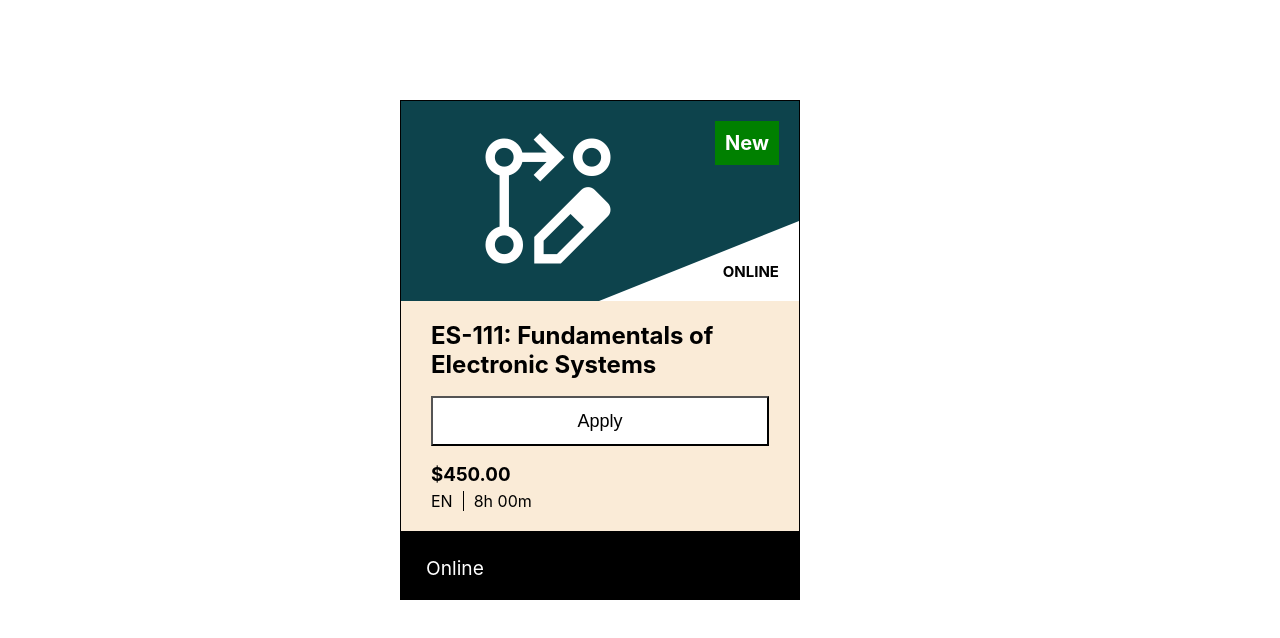
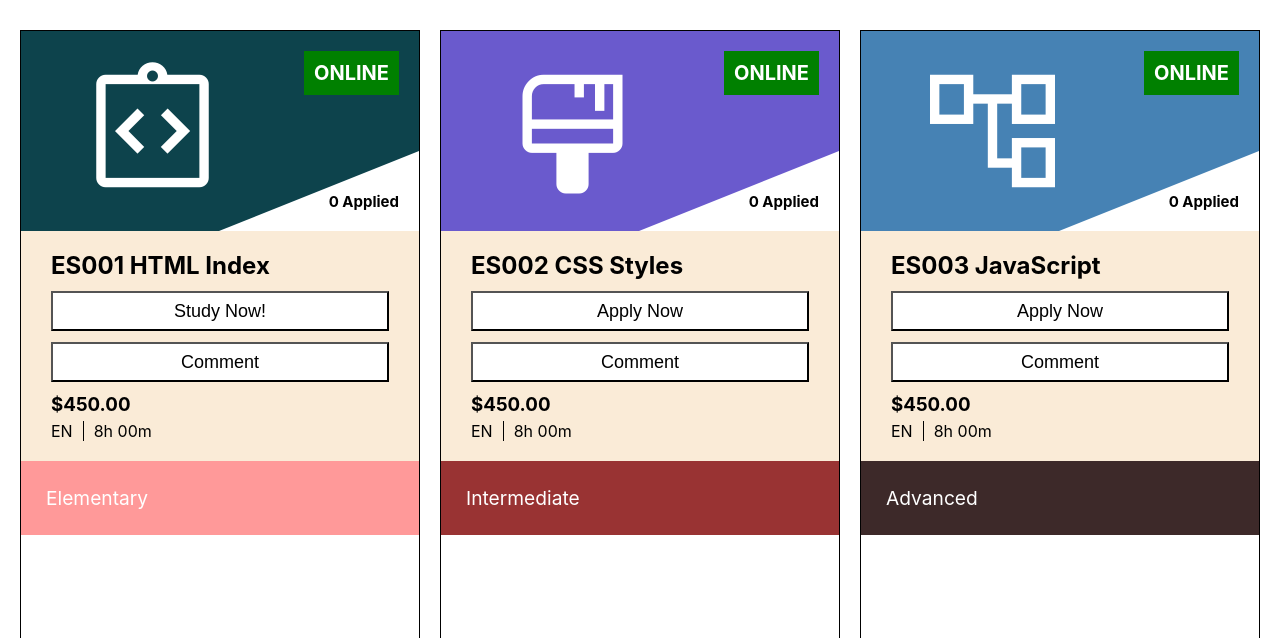
Before and after one commit to mcraskyee/small-products, a React (Create React App) app in the folder react-course-card/: page / in a window 1280 px wide. Shown: the top 638 px of the page. Built offline with nearby package versions, Linux system fonts and the light colour scheme.

Commit message:
make 3 cards stateful

```diff
--- a/react-course-card/package.json
+++ b/react-course-card/package.json
@@ -38,6 +38,7 @@
     ]
   },
   "devDependencies": {
+    "@eslint/js": "^9.10.0",
     "source-map-loader": "^5.0.0",
     "webpack-dev-server": "^5.1.0"
   }
--- a/react-course-card/src/App.js
+++ b/react-course-card/src/App.js
@@ -1,7 +1,34 @@
-import CourseCard from "./CourseCard";
+import CourseCard from "./components/courseCard/CourseCard";
 
 function App() {
-  return <CourseCard />;
+  const style = {
+    display: "flex",
+    justifyContent: "center",
+    alignItems: "center",
+    margin: "0",
+  };
+  return (
+    <div className="App" style={style}>
+      <CourseCard
+        title="ES001 HTML Index"
+        difficulty="Elementary"
+        icon="integration_instructions"
+        cardTopColor="rgb(13, 67, 76)"
+      />
+      <CourseCard
+        title="ES002 CSS Styles"
+        difficulty="Intermediate"
+        icon="format_paint"
+        cardTopColor="rgb(106, 90, 205)"
+      />
+      <CourseCard
+        title="ES003 JavaScript"
+        difficulty="Advanced"
+        icon="account_tree"
+        cardTopColor="rgb(70, 130, 180)"
+      />
+    </div>
+  );
 }
 
 export default App;
--- a/react-course-card/src/CourseCard.jsx
+++ /dev/null
@@ -1,42 +0,0 @@
-import React from "react";
-import "./CourseCard.css";
-
-const CourseCard = () => {
-  const handleSubmit = () => {
-    const courseName =
-      document.getElementsByClassName("card-main-title")[0].innerText;
-    alert(`Your application is submitted. Course Name: ${courseName}`);
-  };
-
-  return (
-    <div className="card">
-      <div className="card-top">
-        <span class="card-top-icon material-symbols-outlined">rebase_edit</span>
-        <div className="card-top-content">
-          <h5 className="card-top-content-new">New</h5>
-          <h6 className="card-top-content-online">ONLINE</h6>
-        </div>
-      </div>
-      <div className="card-main">
-        <h2 className="card-main-title">
-          ES-111: Fundamentals of Electronic Systems
-        </h2>
-        <button className="card-main-button" onClick={handleSubmit}>
-          Apply
-        </button>
-        <div className="card-main-bottom">
-          <h3 className="card-main-bottom-price">$450.00</h3>
-          <div className="card-main-bottom-context">
-            <p className="card-main-bottom-context-language">EN</p>
-            <p className="card-main-bottom-context-time">8h 00m</p>
-          </div>
-        </div>
-      </div>
-      <div className="card-footer">
-        <p className="card-footer-type">Online</p>
-      </div>
-    </div>
-  );
-};
-
-export default CourseCard;
--- a/react-course-card/src/CourseCard.css
+++ b/react-course-card/src/components/courseCard/CourseCard.css
@@ -5,9 +5,9 @@
 }
 
 .card {
-  margin: 100px 400px;
+  margin: 30px 10px;
   width: 400px;
-  height: 500px;
+  height: 650px;
   border: 1px solid #000;
   overflow: hidden;
 }
@@ -18,7 +18,6 @@
   justify-content: center;
   text-align: center;
   position: relative;
-  background-color: rgb(13, 67, 76);
   height: 200px;
   color: #fff;
 }
@@ -48,13 +47,13 @@
   margin: 20px;
 }
 
-.card-top-content-new {
+.card-top-content-online {
   font-size: 20px;
   background-color: green;
   padding: 10px;
 }
 
-.card-top-content-online {
+.card-top-content-applies {
   font-size: 15px;
   color: #000;
   z-index: 100;
@@ -72,7 +71,7 @@
 
 .card-main-button {
   display: inline-block;
-  height: 50px;
+  height: 40px;
   background-color: #fff;
   font-size: large;
 }
@@ -100,12 +99,36 @@
 
 /* card-footer */
 .card-footer {
-  background-color: #000;
   padding: 15px;
 }
 
-.card-footer-type {
+.card-footer-difficulty {
   margin: 10px auto 10px 10px;
   color: #fff;
   font-size: larger;
 }
+
+/* card-comment */
+.card-comment-visible {
+  display: flex;
+  flex-direction: column;
+  background-color: antiquewhite;
+  width: 400px;
+  height: 150px;
+  padding: 20px;
+}
+
+.card-comment-content {
+  display: inline-block;
+  resize: none;
+  height: 60px;
+  margin-bottom: 10px;
+}
+
+.card-comment-submit {
+  display: inline-block;
+  height: 40px;
+  background-color: #fff;
+  font-size: large;
+  cursor: pointer;
+}
--- /dev/null
+++ b/react-course-card/src/components/courseCard/CourseCard.jsx
@@ -0,0 +1,97 @@
+import React, { useState } from "react";
+import "./CourseCard.css";
+
+const CourseCard = (props) => {
+  const [isVisible, setIsVisible] = useState(false);
+  const [isSubmitted, setIsSubmitted] = useState(false);
+  const [comment, setComment] = useState("");
+  const [apply, setApply] = useState(0);
+
+  const handleVisible = () => {
+    setIsVisible(!isVisible);
+    setIsSubmitted(false);
+  };
+
+  const handleSubmit = () => {
+    if (comment.trim() === "") {
+      alert("Please add your comment.");
+      return;
+    }
+    setIsSubmitted(!isSubmitted);
+    setComment("");
+  };
+
+  const handleComment = (event) => {
+    setComment(event.target.value);
+  };
+
+  const handleApply = () => {
+    setApply(apply + 1);
+  };
+
+  const changeFooterColor = () => {
+    const difficulty = props.difficulty;
+    if (difficulty === "Elementary") {
+      return "hsl(0,100%,80%)";
+    } else if (difficulty === "Intermediate") {
+      return "hsl(0,50%,40%)";
+    } else {
+      return "hsl(0, 20%, 20%)";
+    }
+  };
+
+  return (
+    <div className="card">
+      <div className="card-top" style={{ backgroundColor: props.cardTopColor }}>
+        <span class="card-top-icon material-symbols-outlined">
+          {props.icon}
+        </span>
+        <div className="card-top-content">
+          <h5 className="card-top-content-online">ONLINE</h5>
+          <h6 className="card-top-content-applies">{`${apply} Applied`}</h6>
+        </div>
+      </div>
+      <div className="card-main">
+        <h2 className="card-main-title">{props.title}</h2>
+        <button className="card-main-button" onClick={handleApply}>
+          {props.difficulty === "Elementary" ? "Study Now!" : "Apply Now"}
+        </button>
+        <button className="card-main-button" onClick={handleVisible}>
+          Comment
+        </button>
+        <div className="card-main-bottom">
+          <h3 className="card-main-bottom-price">$450.00</h3>
+          <div className="card-main-bottom-context">
+            <p className="card-main-bottom-context-language">EN</p>
+            <p className="card-main-bottom-context-time">8h 00m</p>
+          </div>
+        </div>
+      </div>
+      <div
+        className="card-footer"
+        style={{ backgroundColor: changeFooterColor() }}
+      >
+        <p className="card-footer-difficulty">{props.difficulty}</p>
+      </div>
+      {isVisible && (
+        <div className="card-comment-visible">
+          <textarea
+            className="card-comment-content"
+            placeholder="No more than 100 words"
+            value={comment}
+            onChange={handleComment}
+          ></textarea>
+          <button
+            className="card-comment-submit"
+            onClick={handleSubmit}
+            disabled={isSubmitted}
+          >
+            Submit
+          </button>
+        </div>
+      )}
+    </div>
+  );
+};
+
+export default CourseCard;
```
Also changed, not shown: 1 other file (tests, documents, lock files or other folders).
